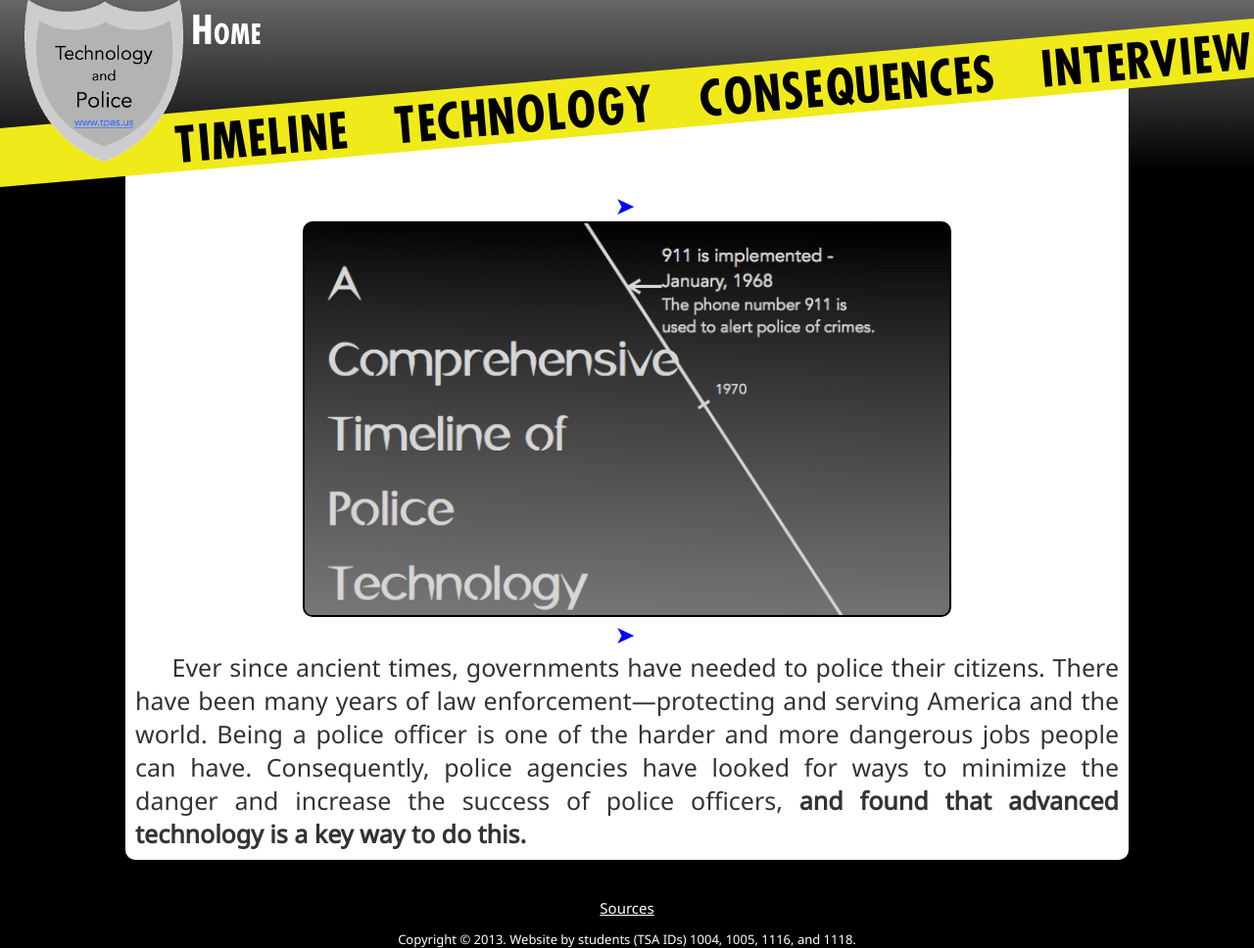
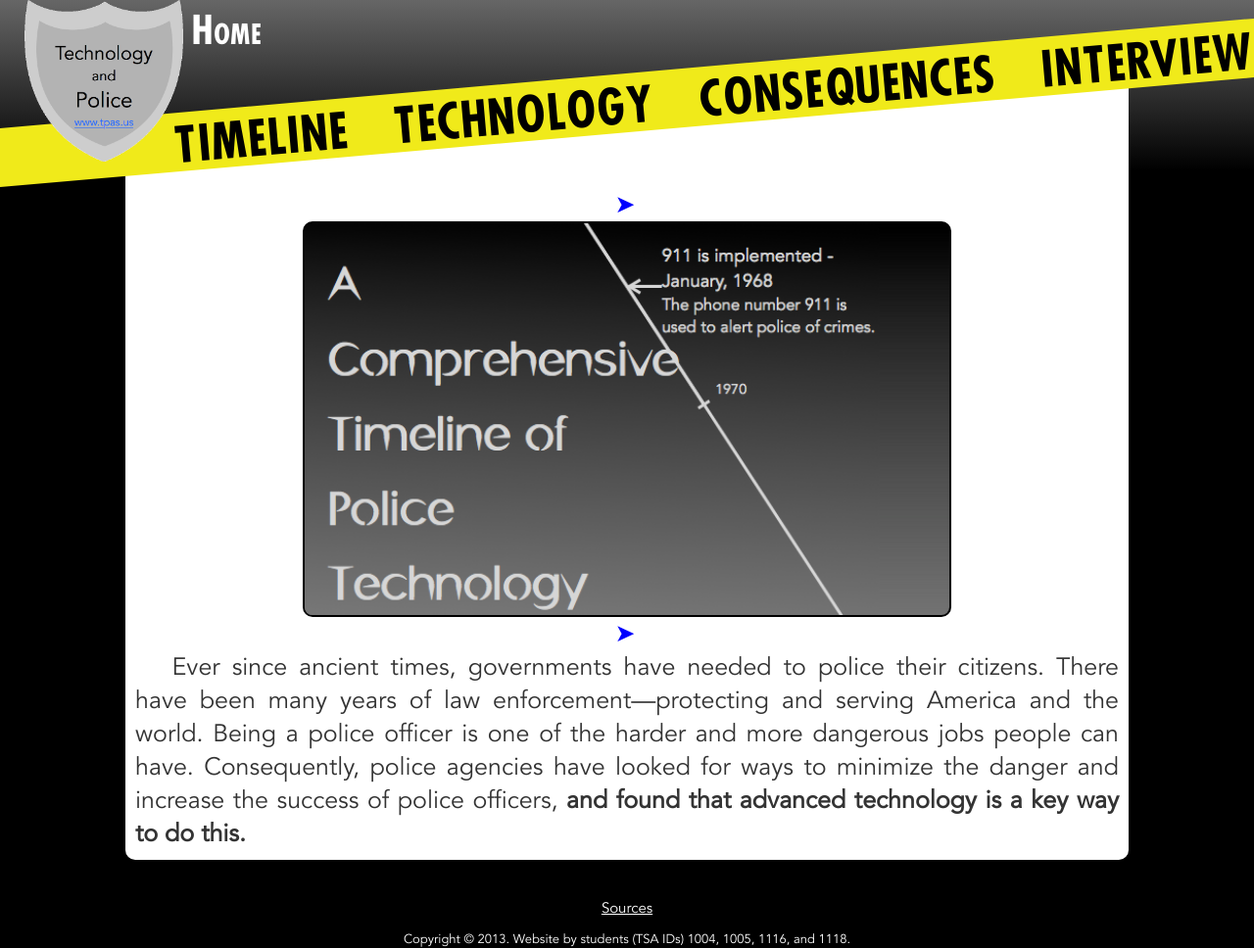
Before and after one commit to pbfy0/ToProtectAndServe, a Jekyll site: the page built from index.html, in a window 1280 px wide. Shown: the whole page at 98% size. Built offline with Jekyll 4.4.1, drawn with Linux system fonts in a browser that asks for light colours.

Commit message:
font fox

```diff
--- a/css/main.css
+++ b/css/main.css
@@ -158,10 +158,6 @@
  text-decoration: none;
 }
 
-body {
- font-family: "Avenir", sans-serif;
-}
-
 #links *:first-child{
  margin-left: 175px !important;
  position: relative;
@@ -218,7 +214,7 @@ body {
  overflow-x: hidden;
  min-width: 1185px;
  background-repeat: repeat-x;
- font-family: 'Noto Sans', sens-serif;
+ font-family: 'Avenir', sens-serif;
 }
 
 ::selection {
```
